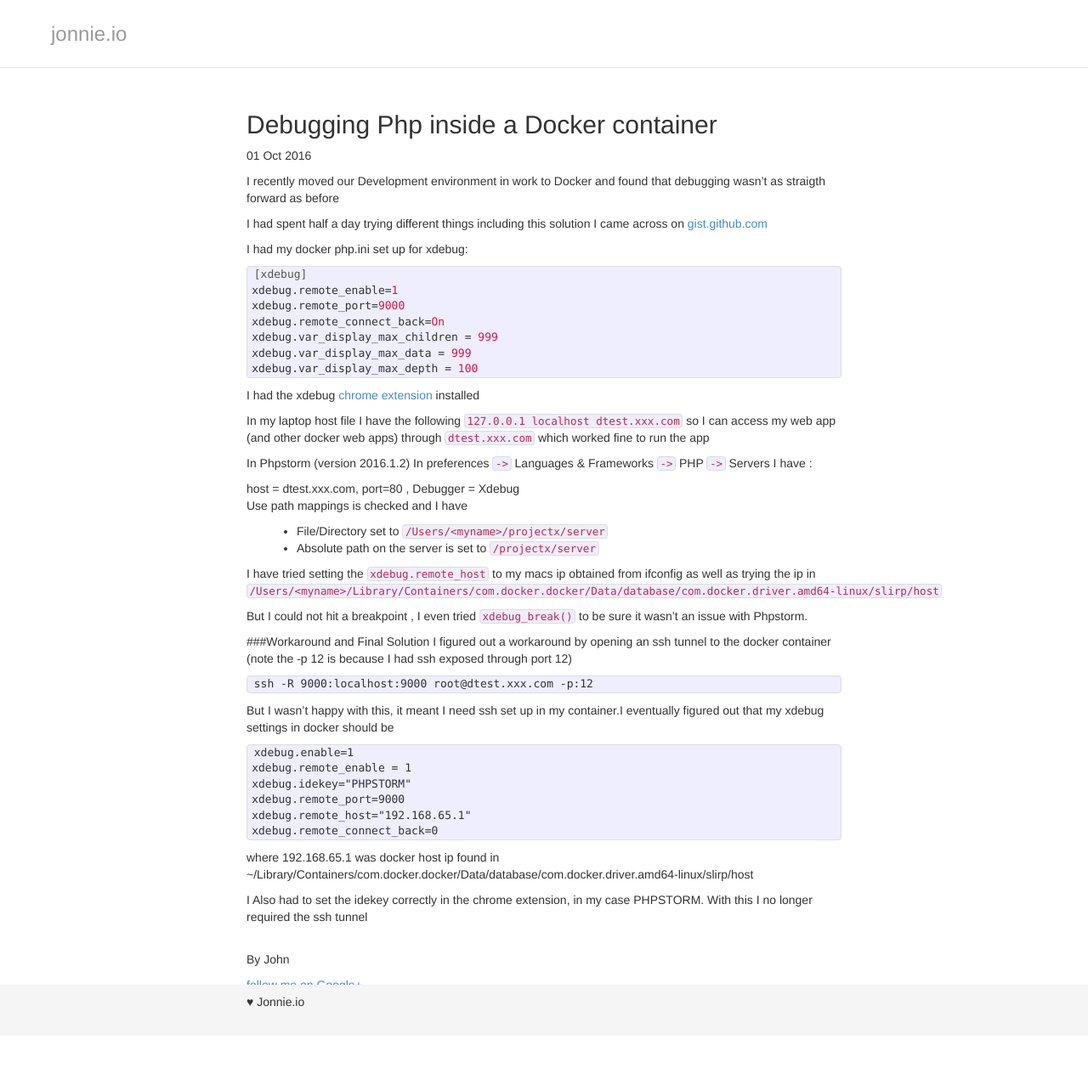
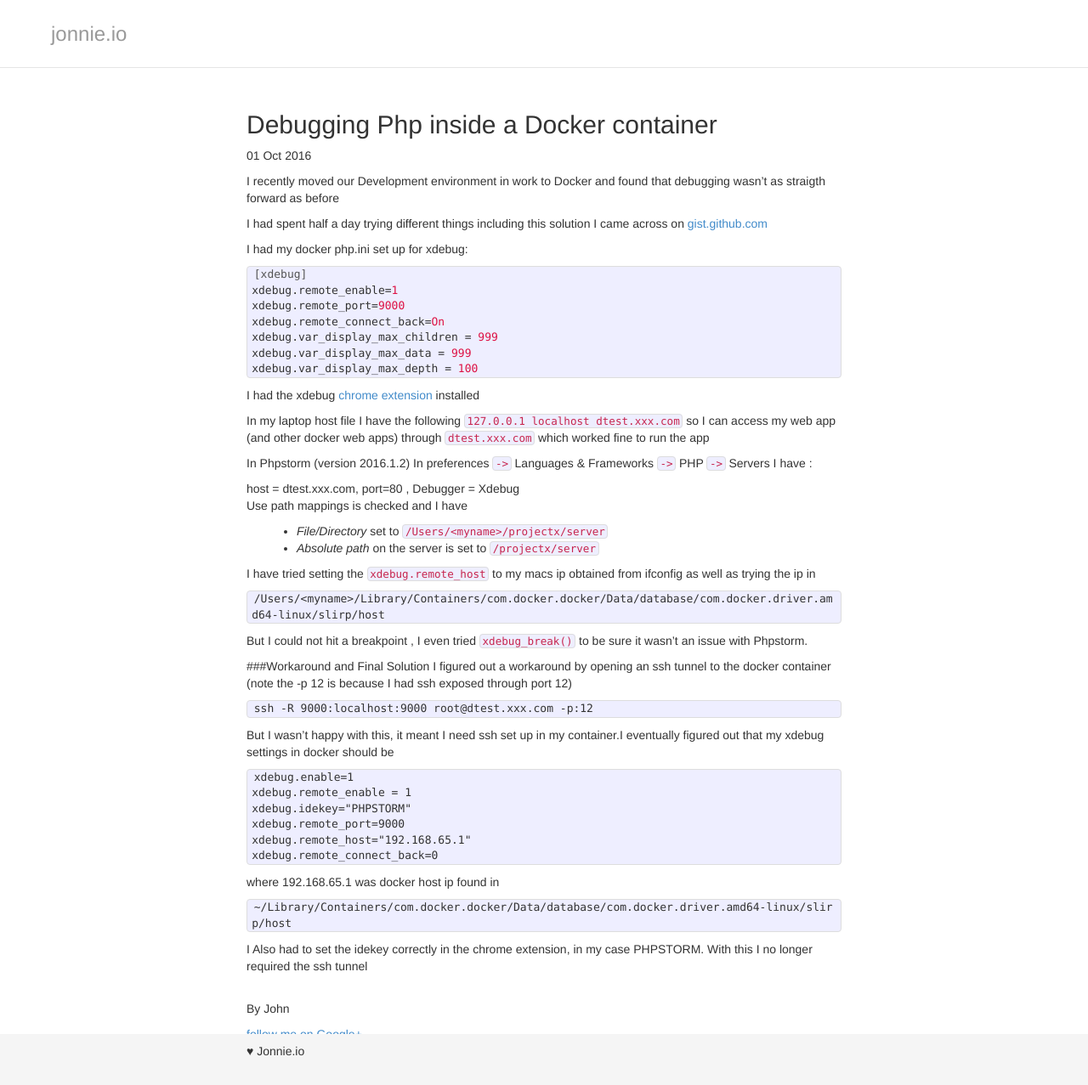
Before and after one commit to jonniedarko/blog, a Jekyll site: the page built from _posts/2016-10-01-Debugging-Php-inside-Docker.md, in a window 1280 px wide. Shown: the whole page at 85% size. Built offline with Jekyll 4.4.1, drawn with Linux system fonts in a browser that asks for light colours; comment, search, counter and statistics services are not loaded; before the commit the page ends 1219 px from its top, so only the background shows below that.

`````diff
--- a/_posts/2016-10-01-Debugging-Php-inside-Docker.md
+++ b/_posts/2016-10-01-Debugging-Php-inside-Docker.md
@@ -29,10 +29,13 @@ In Phpstorm (version 2016.1.2) In preferences `->` Languages & Frameworks `->` P
 
 host = dtest.xxx.com, port=80 , Debugger = Xdebug<br>
 Use path mappings is checked and I have<br>
- - File/Directory set to `/Users/<myname>/projectx/server`<br>
- - Absolute path on the server is set to `/projectx/server`
+ - _File/Directory_ set to `/Users/<myname>/projectx/server`<br>
+ - _Absolute path_ on the server is set to `/projectx/server`
 
-I have tried setting the `xdebug.remote_host` to my macs ip obtained from ifconfig as well as trying the ip in `/Users/<myname>/Library/Containers/com.docker.docker/Data/database/com.docker.driver.amd64-linux/slirp/host`
+I have tried setting the `xdebug.remote_host` to my macs ip obtained from ifconfig as well as trying the ip in
+```
+/Users/<myname>/Library/Containers/com.docker.docker/Data/database/com.docker.driver.amd64-linux/slirp/host
+```
 
 But I could not hit a breakpoint , I even tried `xdebug_break()` to be sure it wasn't an issue with Phpstorm.
 
@@ -50,7 +53,10 @@ xdebug.idekey="PHPSTORM"
 xdebug.remote_port=9000
 xdebug.remote_host="192.168.65.1"
 xdebug.remote_connect_back=0
-````
-where 192.168.65.1 was docker host ip found in ~/Library/Containers/com.docker.docker/Data/database/com.docker.driver.amd64-linux/slirp/host
+```
+where 192.168.65.1 was docker host ip found in
+```
+~/Library/Containers/com.docker.docker/Data/database/com.docker.driver.amd64-linux/slirp/host
+```
 
 I Also had to set the idekey correctly in the chrome extension, in my case PHPSTORM. With this I no longer required the ssh tunnel
`````
